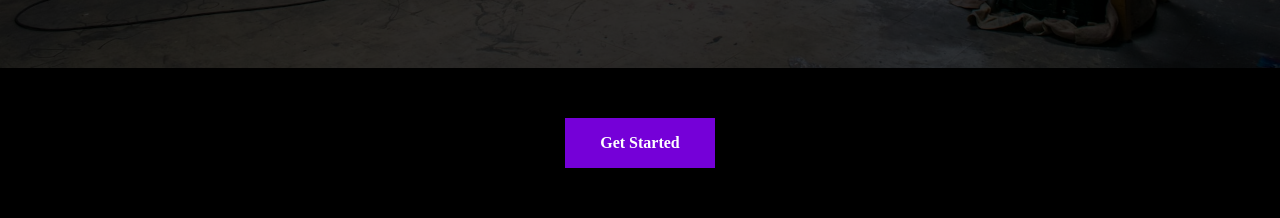
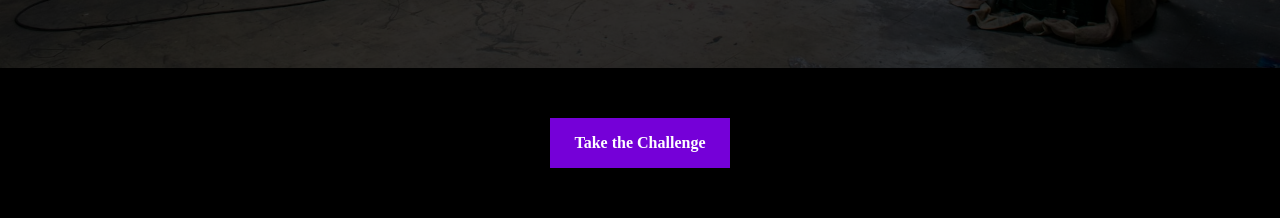
Before and after one commit to Victor-Oz/novel-experience, a React (Vite) app: page /Home in a window 1280 px wide. Shown: the part 903-1121 px from the top of the page. Built offline with nearby package versions, Linux system fonts and the light colour scheme.

Commit message:
fixed bugs in location images

```diff
--- a/src/App.css
+++ b/src/App.css
@@ -116,8 +116,8 @@ body {
 .dash-button {
   font-family: poppins;
   font-size: medium;
-  font-weight: 700;
-  width: 150px;
+  font-weight: 600;
+  width: 180px;
   height: 50px;
   margin: 50px;
 
@@ -138,7 +138,7 @@ body {
 }
 
 .text-slab {
-  font-size: 80px;
+  font-size: 70px;
   white-space: nowrap;
   font-family: "poppins";
   font-weight: 700;
@@ -220,6 +220,7 @@ body {
 }
 .experience-subcontainer {
   align-items: start;
+  margin: auto 10px;
 }
 .chat-image {
   border-radius: 0px;
--- a/src/components/DashContainer.jsx
+++ b/src/components/DashContainer.jsx
@@ -24,7 +24,7 @@ function DashContainer() {
         whileHover={{ scale: 1.1 }}
         whileTap={{ scale: 0.9 }}
         className='dash-button'>
-        Get Started
+       Take the Challenge
       </motion.button>
     </div>
   );
--- a/src/components/TextSlab.jsx
+++ b/src/components/TextSlab.jsx
@@ -8,7 +8,7 @@ function TextSlab() {
   const x = useTransform(scrollYProgress,[0,1],[400,-5100])
   return (<div className="slab-container">
     <motion.div className="text-slab" style={{x}}>
-      Explore Your World
+      explore our city
     </motion.div></div>
   );
 }
```
